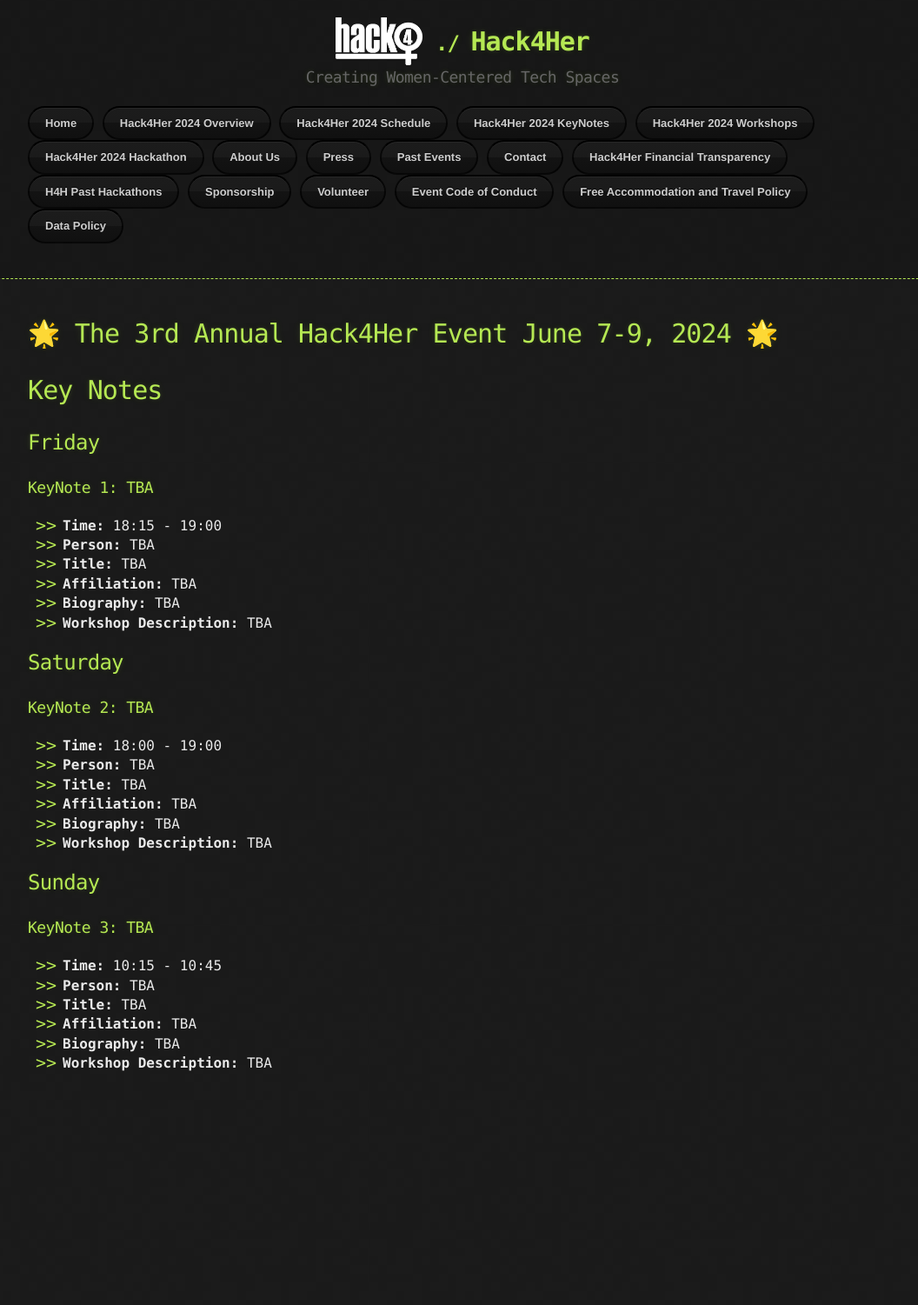
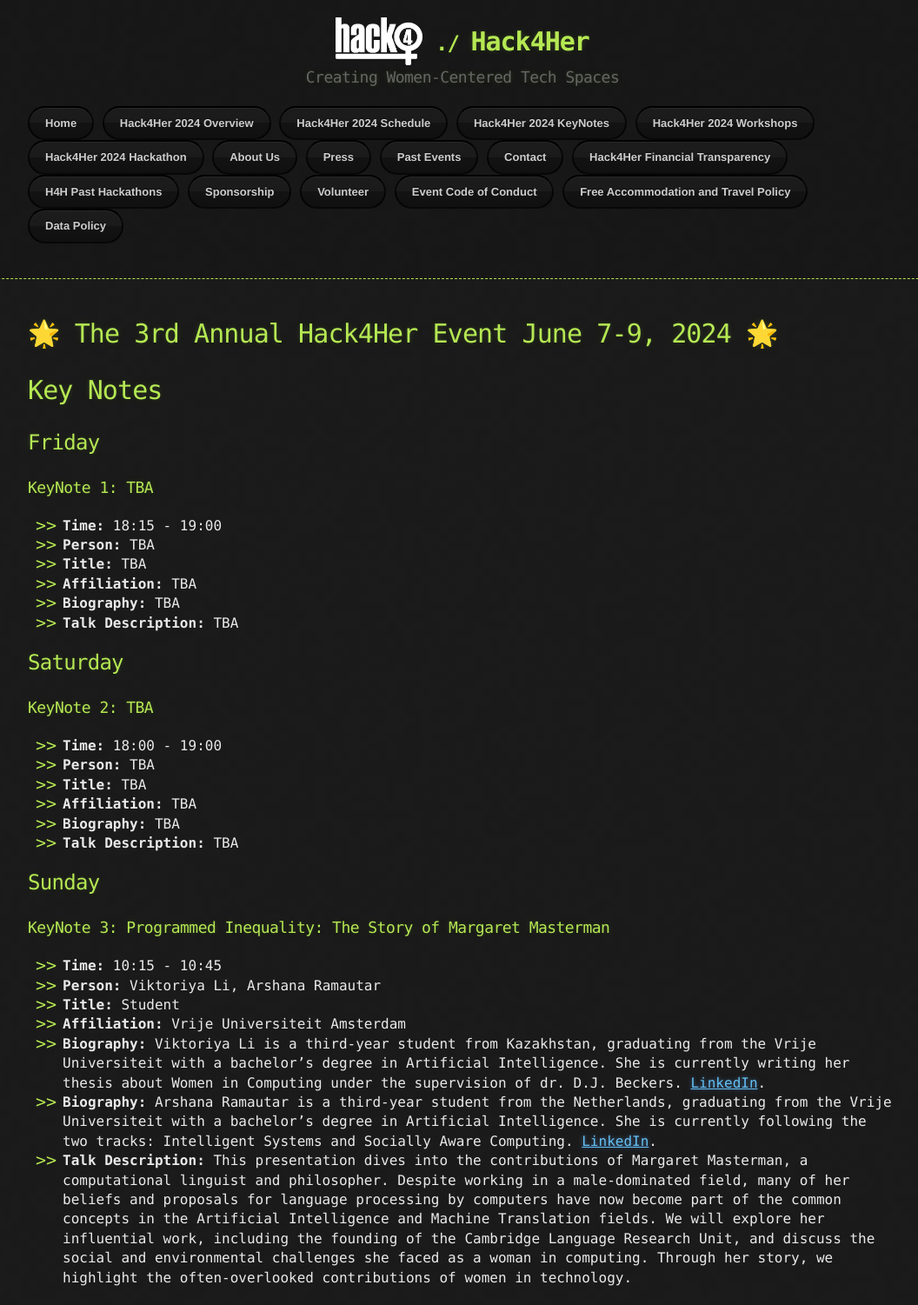
Before and after one commit to hack4her/hack4her.github.io, a Jekyll site: the page built from 2024_keynotes.md, in a window 1280 px wide. Shown: the whole page at 87% size, without its empty margins (108-1164 px from the left). Built offline with Jekyll 4.4.1, drawn with Linux system fonts in a browser that asks for light colours; our own code applies the rules of GitHub Pages for plain Markdown files; the repository's description, which GitHub fills in, is left out; before the commit the page ends 1255 px from its top, so only the background shows below that.

Commit message:
Update 2024_keynotes.md

```diff
--- a/2024_keynotes.md
+++ b/2024_keynotes.md
@@ -9,7 +9,7 @@
 - **Title:** TBA
 - **Affiliation:** TBA
 - **Biography:** TBA
-- **Workshop Description:** TBA
+- **Talk Description:** TBA
 
 ## Saturday
 ### KeyNote 2: TBA
@@ -18,13 +18,14 @@
 - **Title:** TBA
 - **Affiliation:** TBA
 - **Biography:** TBA
-- **Workshop Description:** TBA
+- **Talk Description:** TBA
 
 ## Sunday
-### KeyNote 3: TBA
+### KeyNote 3: Programmed Inequality: The Story of Margaret Masterman
 - **Time:** 10:15 - 10:45
-- **Person:** TBA
-- **Title:** TBA
-- **Affiliation:** TBA
-- **Biography:** TBA
-- **Workshop Description:** TBA
+- **Person:** Viktoriya Li, Arshana Ramautar
+- **Title:** Student
+- **Affiliation:** Vrije Universiteit Amsterdam
+- **Biography:** Viktoriya Li is a third-year student from Kazakhstan, graduating from the Vrije Universiteit with a bachelor's degree in Artificial Intelligence. She is currently writing her thesis about Women in Computing under the supervision of dr. D.J. Beckers. [LinkedIn](https://www.linkedin.com/in/viktoriya-li-003161262/?utm_source=share&utm_campaign=share_via&utm_content=profile&utm_medium=ios_app).
+- **Biography:** Arshana Ramautar is a third-year student from the Netherlands, graduating from the Vrije Universiteit with a bachelor's degree in Artificial Intelligence. She is currently following the two tracks: Intelligent Systems and Socially Aware Computing. [LinkedIn](https://www.linkedin.com/in/arshana-ramautar-5638891ba/?utm_source=share&utm_campaign=share_via&utm_content=profile&utm_medium=ios_app).
+- **Talk Description:** This presentation dives into the contributions of Margaret Masterman, a computational linguist and philosopher. Despite working in a male-dominated field, many of her beliefs and proposals for language processing by computers have now become part of the common concepts in the Artificial Intelligence and Machine Translation fields. We will explore her influential work, including the founding of the Cambridge Language Research Unit, and discuss the social and environmental challenges she faced as a woman in computing. Through her story, we highlight the often-overlooked contributions of women in technology.
```
